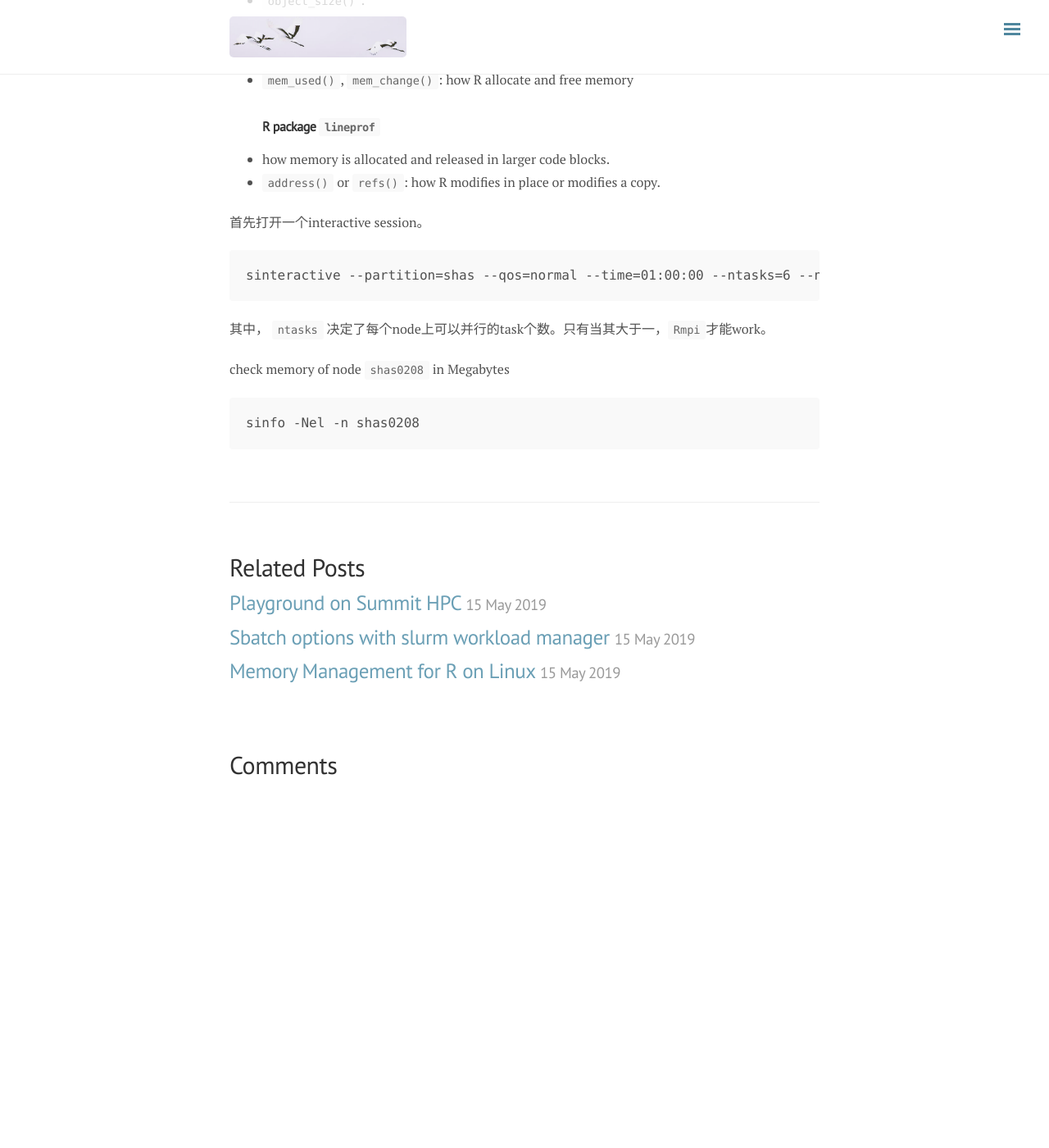
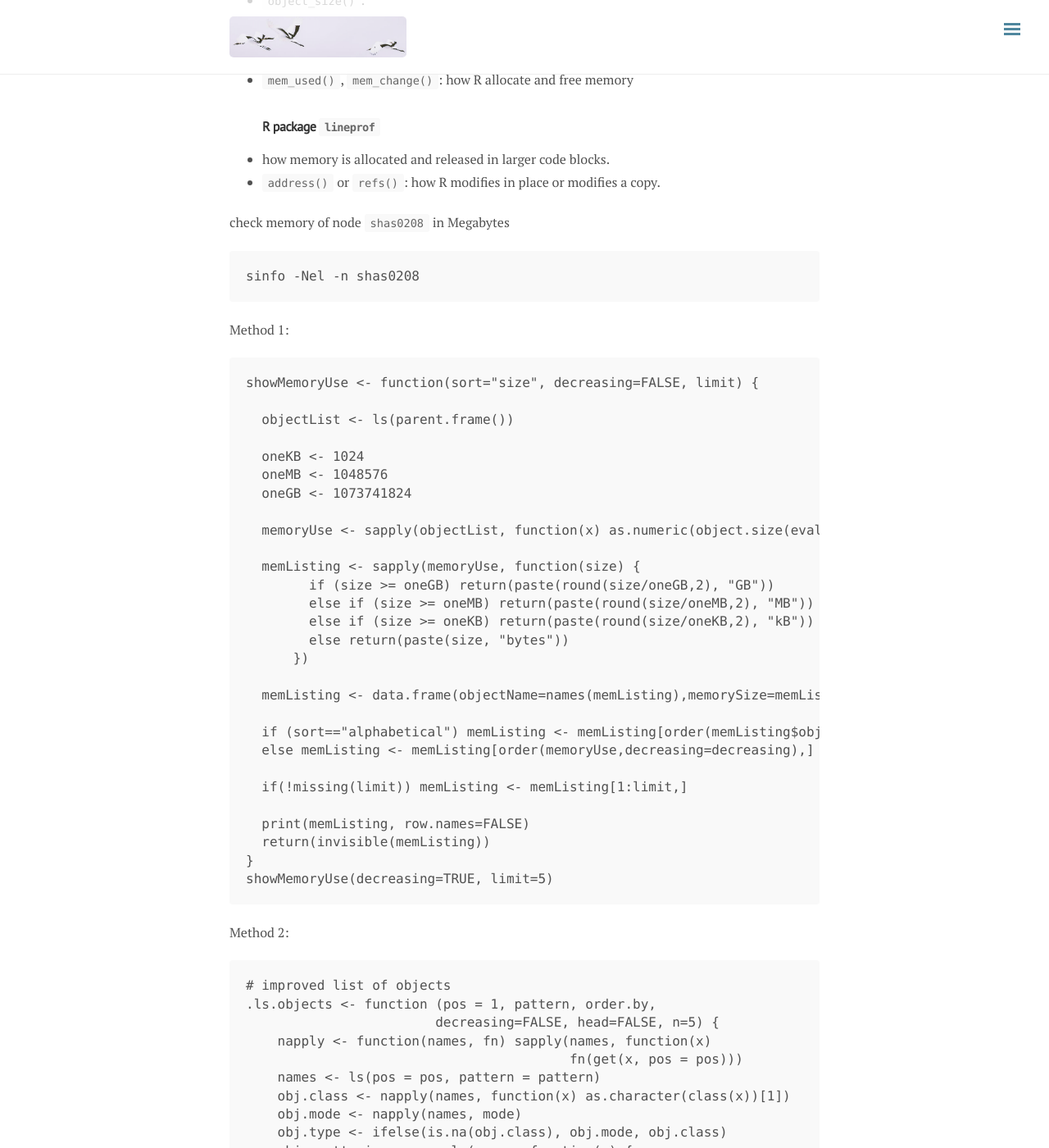
Before and after one commit to ylyy93/my_blog, a Jekyll site: the page built from _posts/AdvancedR/2019-05-08-memory-management-in-r.md, in a window 1280 px wide and 1400 px high, scrolled down 238 px. Shown: the whole window at 82% size. Built offline with Jekyll 4.4.1, drawn with Linux system fonts in a browser that asks for light colours; nearby versions of some CDN libraries; comment, search, counter and statistics services are not loaded; before the commit the page ends 1200 px from its top, so only the background shows below that; some of the changed text lies outside the part shown.

Commit message:
rebuilding site Wed May 15 16:16:39 MDT 2019

````diff
--- a/_posts/AdvancedR/2019-05-08-memory-management-in-r.md
+++ b/_posts/AdvancedR/2019-05-08-memory-management-in-r.md
@@ -14,15 +14,75 @@ tags: [R]
 - how memory is allocated and released in larger code blocks.
 - `address()` or `refs()`: how R modifies in place or modifies a copy.
 
-首先打开一个interactive session。
-```
-sinteractive --partition=shas --qos=normal --time=01:00:00 --ntasks=6 --nodes=1 --mem=0
-```
-其中，
-`ntasks` 决定了每个node上可以并行的task个数。只有当其大于一，`Rmpi`才能work。
-
-
 check memory of node `shas0208` in Megabytes
 ```
 sinfo -Nel -n shas0208
 ```
+
+Method 1:
+```
+showMemoryUse <- function(sort="size", decreasing=FALSE, limit) {
+
+  objectList <- ls(parent.frame())
+
+  oneKB <- 1024
+  oneMB <- 1048576
+  oneGB <- 1073741824
+
+  memoryUse <- sapply(objectList, function(x) as.numeric(object.size(eval(parse(text=x)))))
+
+  memListing <- sapply(memoryUse, function(size) {
+        if (size >= oneGB) return(paste(round(size/oneGB,2), "GB"))
+        else if (size >= oneMB) return(paste(round(size/oneMB,2), "MB"))
+        else if (size >= oneKB) return(paste(round(size/oneKB,2), "kB"))
+        else return(paste(size, "bytes"))
+      })
+
+  memListing <- data.frame(objectName=names(memListing),memorySize=memListing,row.names=NULL)
+
+  if (sort=="alphabetical") memListing <- memListing[order(memListing$objectName,decreasing=decreasing),]
+  else memListing <- memListing[order(memoryUse,decreasing=decreasing),] #will run if sort not specified or "size"
+
+  if(!missing(limit)) memListing <- memListing[1:limit,]
+
+  print(memListing, row.names=FALSE)
+  return(invisible(memListing))
+}
+showMemoryUse(decreasing=TRUE, limit=5)
+```
+
+Method 2:
+```
+# improved list of objects
+.ls.objects <- function (pos = 1, pattern, order.by,
+                        decreasing=FALSE, head=FALSE, n=5) {
+    napply <- function(names, fn) sapply(names, function(x)
+                                         fn(get(x, pos = pos)))
+    names <- ls(pos = pos, pattern = pattern)
+    obj.class <- napply(names, function(x) as.character(class(x))[1])
+    obj.mode <- napply(names, mode)
+    obj.type <- ifelse(is.na(obj.class), obj.mode, obj.class)
+    obj.prettysize <- napply(names, function(x) {
+                           format(utils::object.size(x), units = "auto") })
+    obj.size <- napply(names, object.size)
+    obj.dim <- t(napply(names, function(x)
+                        as.numeric(dim(x))[1:2]))
+    vec <- is.na(obj.dim)[, 1] & (obj.type != "function")
+    obj.dim[vec, 1] <- napply(names, length)[vec]
+    out <- data.frame(obj.type, obj.size, obj.prettysize, obj.dim)
+    names(out) <- c("Type", "Size", "PrettySize", "Length/Rows", "Columns")
+    if (!missing(order.by))
+        out <- out[order(out[[order.by]], decreasing=decreasing), ]
+    if (head)
+        out <- head(out, n)
+    out
+}
+
+# shorthand
+lsos <- function(..., n=10) {
+    .ls.objects(..., order.by="Size", decreasing=TRUE, head=TRUE, n=n)
+}
+
+lsos()
+```
+- [Tricks to manage the available memory in an R session](https://stackoverflow.com/questions/1358003/tricks-to-manage-the-available-memory-in-an-r-session)
````
Also changed, not shown: _posts/Tech/2019-05-15-playground-on-summit-hpc.md (+5 -0 lines).
